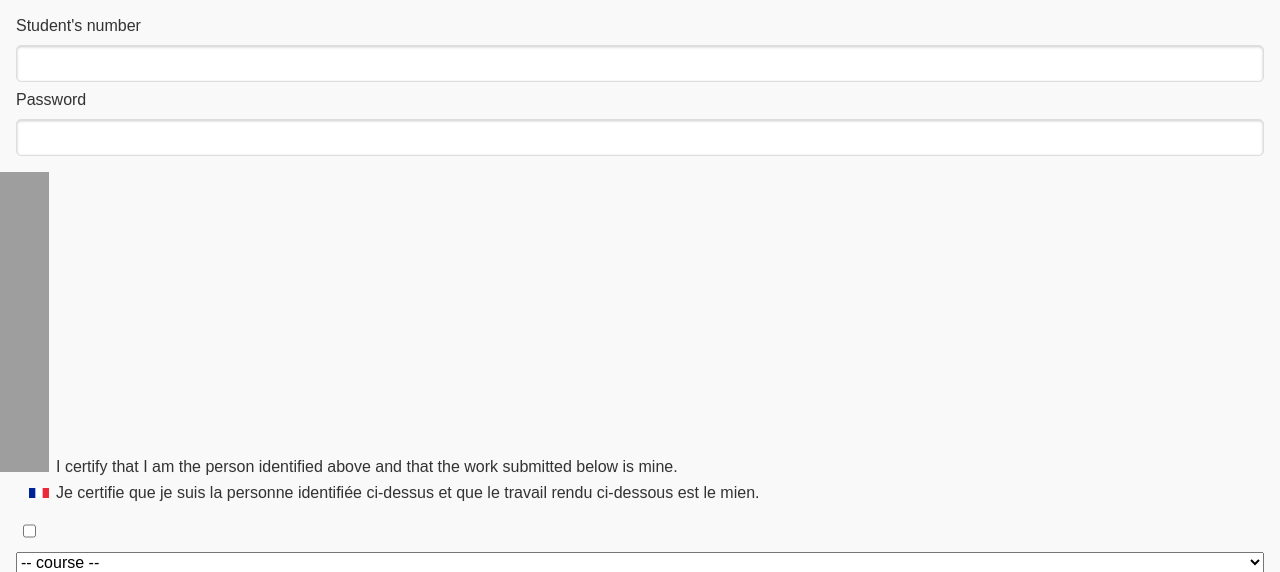
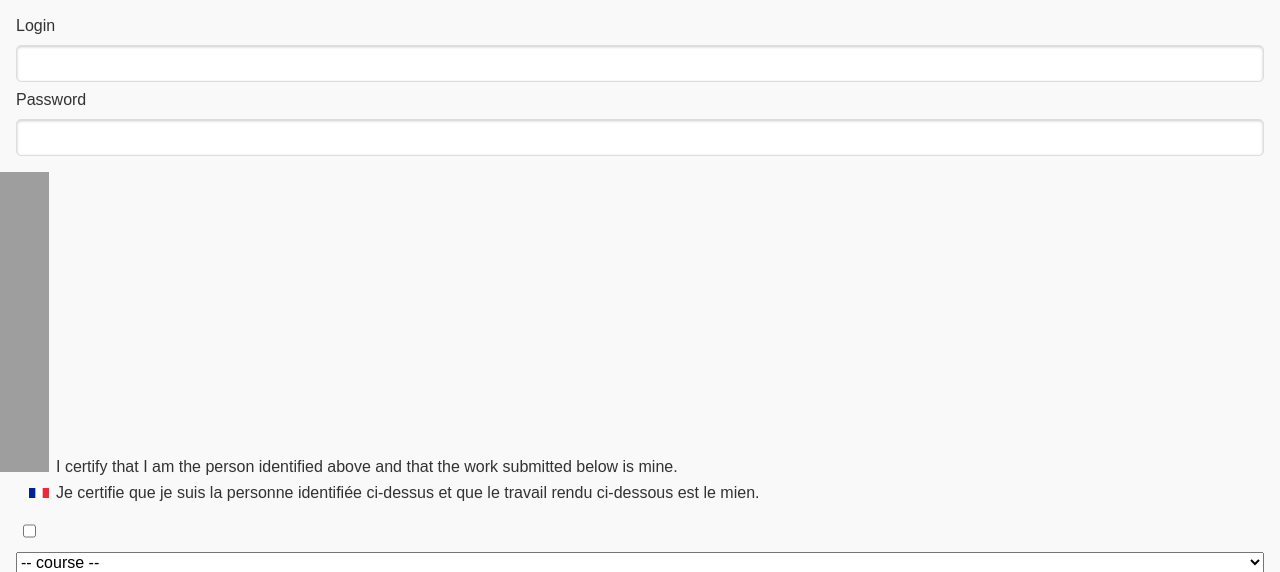
Before and after one commit to fpom/badass, a Flask app: page / in a window 1280 px wide. Shown: the part 45-617 px from the top of the page. Run offline with Flask 2, Linux system fonts and the light colour scheme.

Commit message:
student number => login

```diff
--- a/badass/www/data/students.csv
+++ b/badass/www/data/students.csv
@@ -1,3 +1,3 @@
-num,name,surname,group,password
+login,name,surname,group,password
 1234567890,Doe,John,G1,spam
 0123456789,Doe,Jane,G1,egg
--- a/badass/www/server.py
+++ b/badass/www/server.py
@@ -280,10 +280,10 @@ def index () :
     form = dict(request.form)
     try :
         who = students[form["student"]]
-        if not students.auth(who.num, form.pop("password")) :
+        if not students.auth(who.login, form.pop("password")) :
             raise Exception()
     except :
-        errors.append("invalid student's number or password")
+        errors.append("invalid login or password")
     if form.pop("consent", None) != "on" :
         errors.append("you must certify your identity")
     if not request.files.getlist("source") :
--- a/badass/www/templates/index.html
+++ b/badass/www/templates/index.html
@@ -26,7 +26,7 @@
         {% endif %}
         {% endwith %}
         <form id="form" method=POST enctype="multipart/form-data" action="{{ url_for('index') }}" data-ajax="false">
-          <label for="student">Student's number</label>
+          <label for="student">Login</label>
           <input type="text" name="student">
           <label for="password">Password</label>
           <input type="password" name="password">
```
